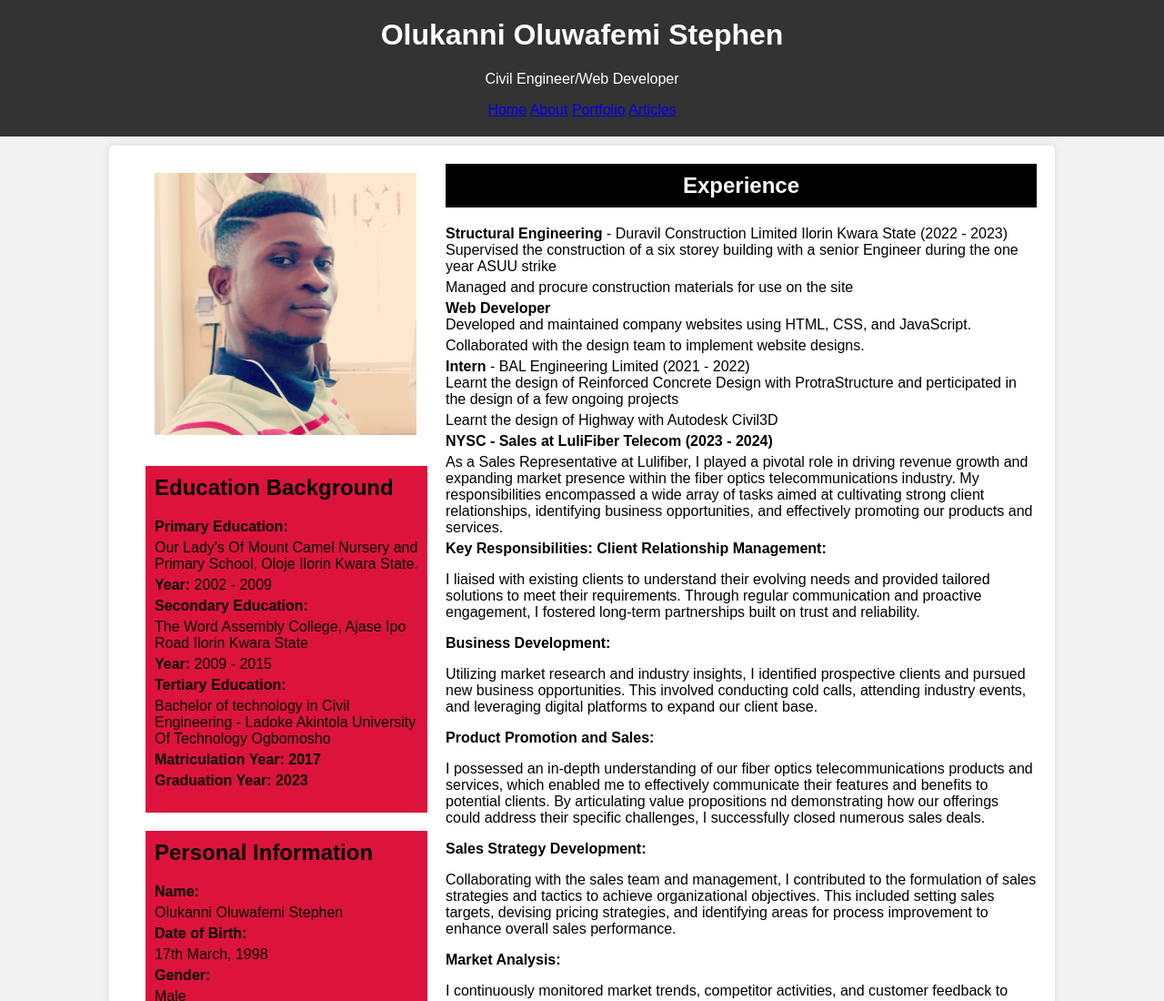
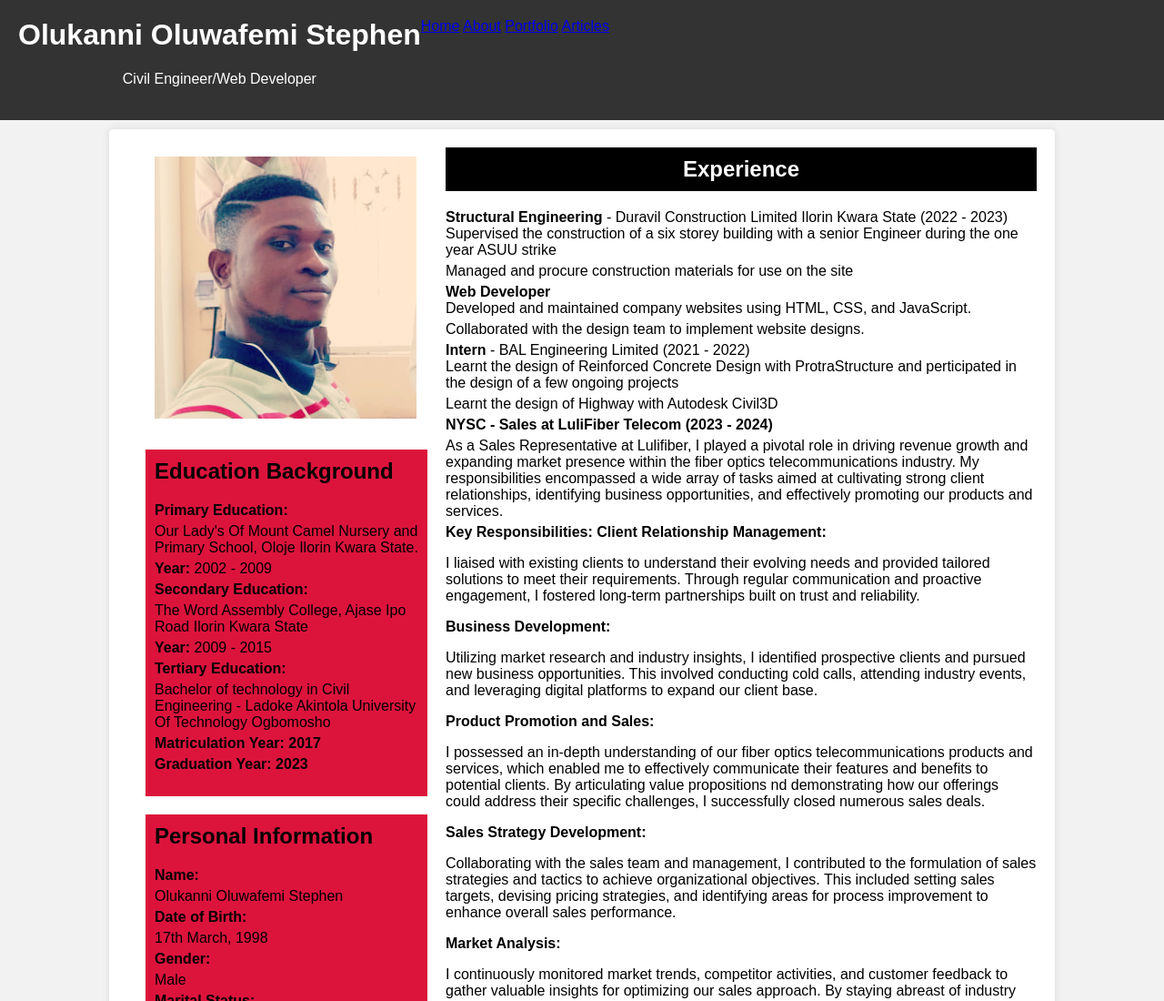
Before and after one commit to Olufemistephen/cv, a plain HTML site: page index.html in a window 1280 px wide. Shown: the top 1100 px of the page at 91% size. Drawn offline with Linux system fonts and the light colour scheme.

Commit message:
Update index.css

```diff
--- a/index.css
+++ b/index.css
@@ -11,6 +11,15 @@ header {
     color: #fff;
     padding: 20px;
     text-align: center;
+    display: flex;
+}
+
+.hd1 {
+    float: left;
+}
+
+.hd2 {
+    float: right;
 }
 
 .proffession {
```
